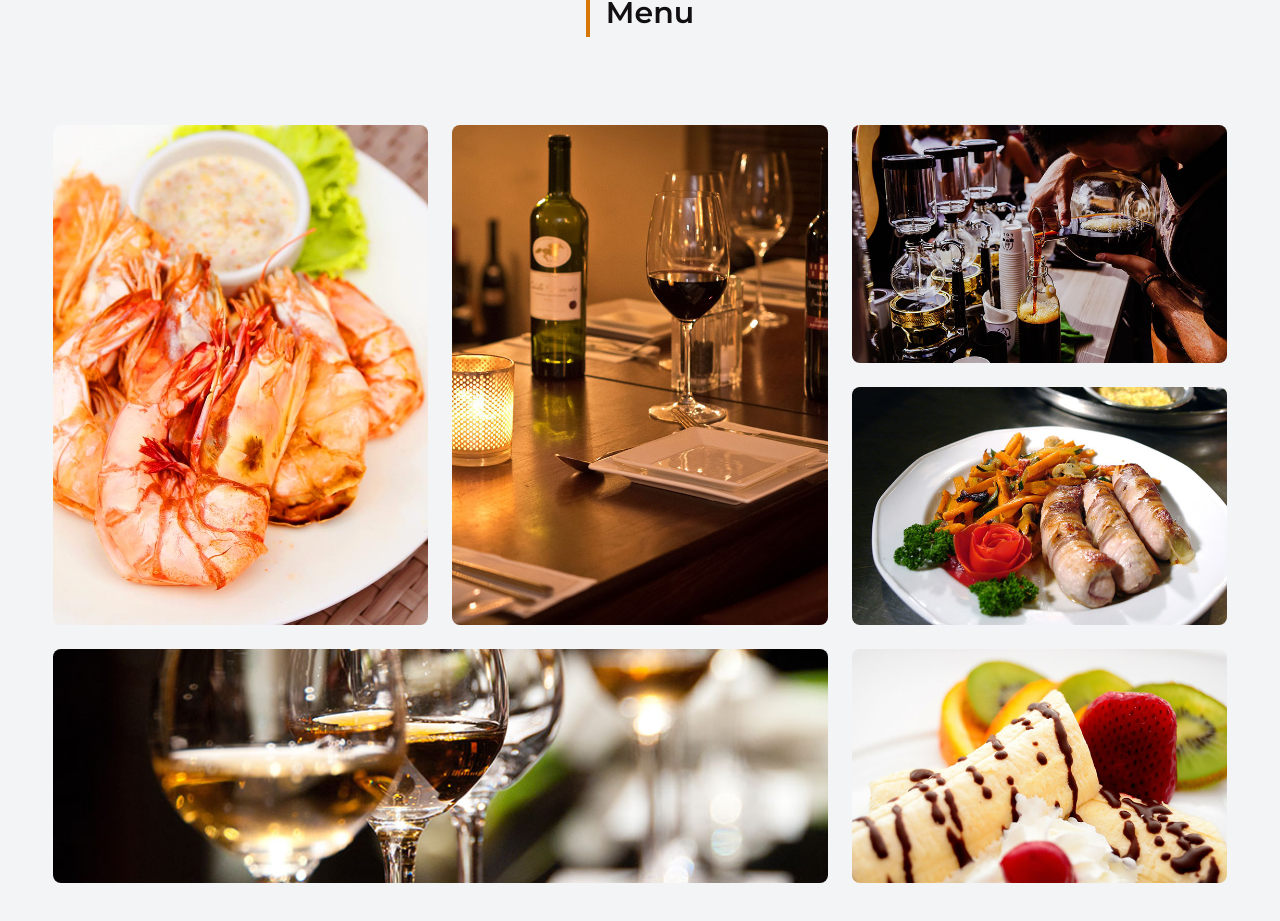
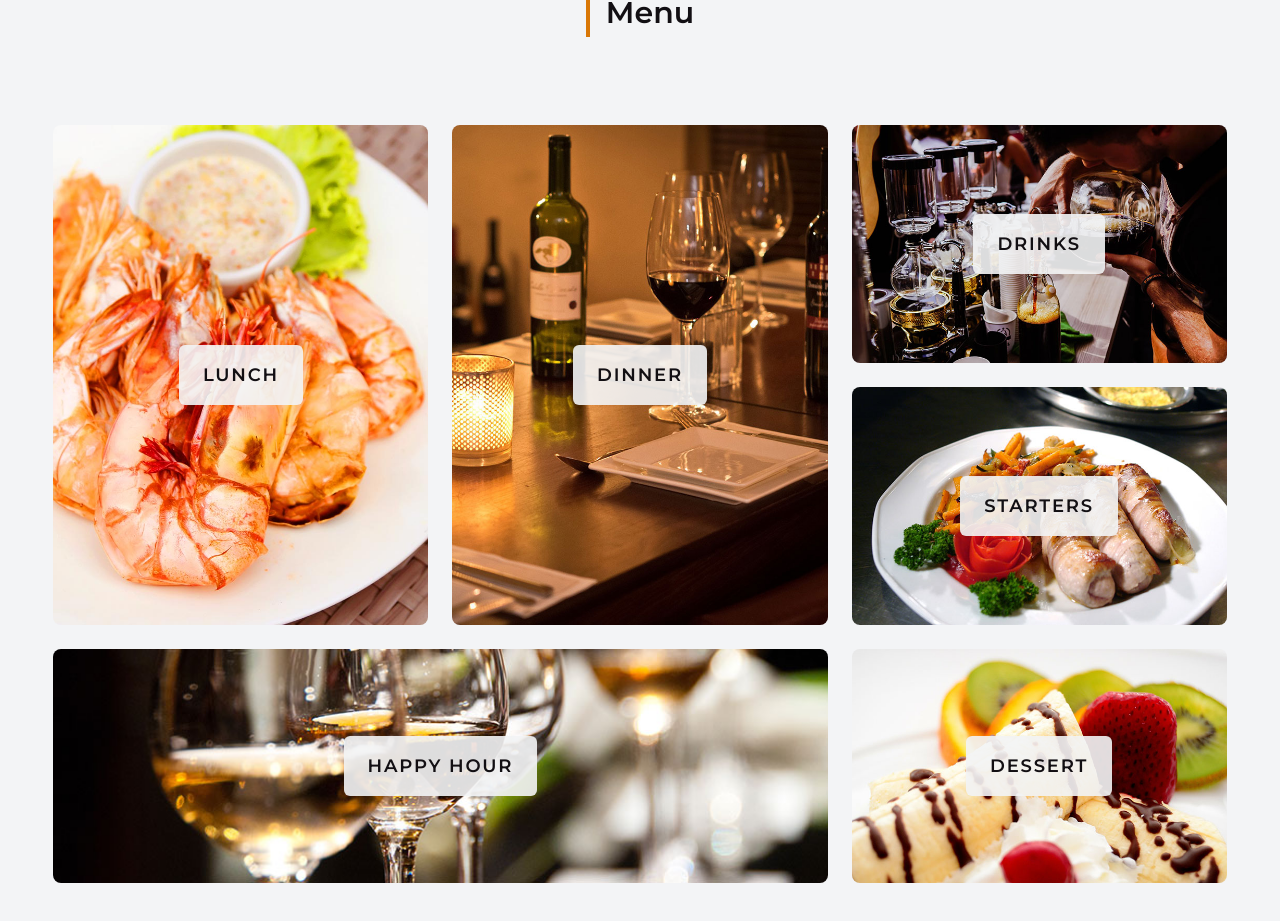
Before and after one commit to abionamike/nextjs-tasty-restaurant-app, a Next.js app: page / in a window 1280 px wide. Shown: the part 2235-3156 px from the top of the page. Built offline with nearby package versions, Linux system fonts and the light colour scheme.

Commit message:
fixed the css bug in menu

```diff
--- a/components/menu/index.js
+++ b/components/menu/index.js
@@ -8,27 +8,39 @@ const Menu = () => {
         </div>
         <div className="grid grid-cols-1 md:grid-cols-3 gap-6 m-auto w-11/12 md:w-full">
           <div className="relative md:row-span-2">
-            {/* <div className="absolute uppercase py-4 px-6 text-lg rounded-md bg-gray-100 tracking-widest hover:bg-yellow-600 hover:text-gray-100 opacity-90 left-36 top-60 font-semibold">Lunch</div> */}
-            <img src="/our-menu-01.jpg" className="w-full h-full rounded-lg" alt=""/>
+            <img src="/our-menu-01.jpg" className="object-cover w-full h-full rounded-lg" alt=""/>
+            <div className="absolute h-full w-full left-0 top-0 flex flex-col items-center justify-center">
+              <div className="uppercase bg-gray-100 bg-opacity-90 py-2 px-4 md:py-4 md:px-6 md:text-lg font-semibold tracking-widest rounded-md hover:bg-yellow-600 hover:text-gray-100">Lunch</div>
+            </div>
           </div>
           <div className="relative md:row-span-2">
-            {/* <div className="absolute uppercase py-4 px-6 text-lg rounded-md bg-gray-100 tracking-widest hover:bg-yellow-600 hover:text-gray-100 opacity-90 left-36 top-60 font-semibold">Dinner</div> */}
             <img src="/our-menu-05.jpg" className="w-full h-full rounded-lg" alt=""/>
+            <div className="absolute h-full w-full left-0 top-0 flex flex-col items-center justify-center">
+              <div className="uppercase bg-gray-100 bg-opacity-90 py-2 px-4 md:py-4 md:px-6 md:text-lg font-semibold tracking-widest rounded-md hover:bg-yellow-600 hover:text-gray-100">Dinner</div>
+            </div>
           </div>
           <div className="relative">
-            {/* <div className="absolute uppercase py-4 px-6 text-lg rounded-md bg-gray-100 tracking-widest hover:bg-yellow-600 hover:text-gray-100 opacity-90 left-32 top-24  font-semibold">Drinks</div> */}
             <img src="/our-menu-08.jpg" className="w-full h-full rounded-lg" alt=""/>
+            <div className="absolute h-full w-full left-0 top-0 flex flex-col items-center justify-center">
+              <div className="uppercase bg-gray-100 bg-opacity-90 py-2 px-4 md:py-4 md:px-6 md:text-lg font-semibold tracking-widest rounded-md hover:bg-yellow-600 hover:text-gray-100">Drinks</div>
+            </div>
           </div>
           <div className="relative">
-            {/* <div className="absolute uppercase py-4 px-6 text-lg rounded-md bg-gray-100 tracking-widest hover:bg-yellow-600 hover:text-gray-100 opacity-90 left-32 top-24  font-semibold">Starters</div> */}
             <img src="/our-menu-10.jpg" className="w-full h-full rounded-lg" alt=""/>
+            <div className="absolute h-full w-full left-0 top-0 flex flex-col items-center justify-center">
+              <div className="uppercase bg-gray-100 bg-opacity-90 py-2 px-4 md:py-4 md:px-6 md:text-lg font-semibold tracking-widest rounded-md hover:bg-yellow-600 hover:text-gray-100">Starters</div>
+            </div>
           </div>
           <div className="relative md:col-span-2">
-            {/* <div className="absolute uppercase py-4 px-6 text-lg rounded-md bg-gray-100 tracking-widest hover:bg-yellow-600 hover:text-gray-100 opacity-90 left-28 top-8 md:left-80 md:top-24  font-semibold">Happy Hour</div> */}
             <img src="/our-menu-13.jpg" className="w-full h-full rounded-lg" alt=""/>
+            <div className="absolute h-full w-full left-0 top-0 flex flex-col items-center justify-center">
+              <div className="uppercase bg-gray-100 bg-opacity-90 py-2 px-4 md:py-4 md:px-6 md:text-lg font-semibold tracking-widest rounded-md hover:bg-yellow-600 hover:text-gray-100">Happy Hour</div>
+            </div>
           </div>
           <div className="relative">
-            {/* <div className="absolute uppercase py-4 px-6 text-lg rounded-md bg-gray-100 tracking-widest hover:bg-yellow-600 hover:text-gray-100 opacity-90 left-32 top-24  font-semibold">Dessert</div> */}
+            <div className="absolute h-full w-full left-0 top-0 flex flex-col items-center justify-center">
+              <div className="uppercase bg-gray-100 bg-opacity-90 py-2 px-4 md:py-4 md:px-6 md:text-lg font-semibold tracking-widest rounded-md hover:bg-yellow-600 hover:text-gray-100">Dessert</div>
+            </div>
             <img src="/our-menu-16.jpg" className="w-full h-full rounded-lg" alt=""/>
           </div>
         </div>
```
Also changed, not shown: public/rs=w_600,cg_true.jpg (added).
